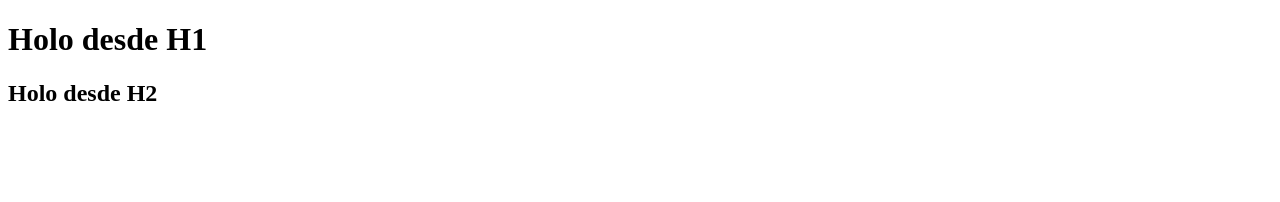
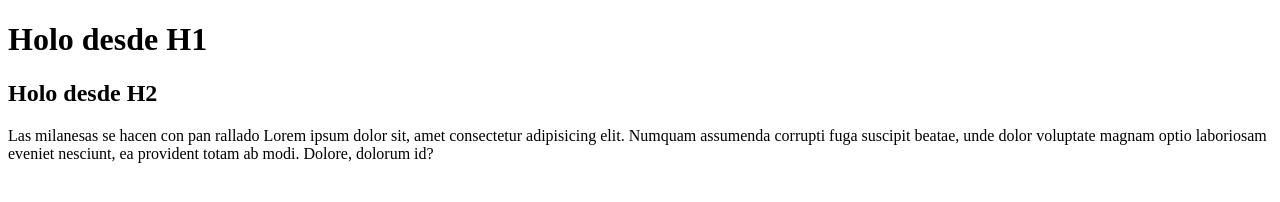
Before and after one commit to agustinfiorde/San-Miguel, a plain HTML site: page index.html in a window 1280 px wide. Drawn offline with Linux system fonts and the light colour scheme.

Commit message:
Añadiendo receta milanesas

```diff
--- a/index.html
+++ b/index.html
@@ -1,12 +1,18 @@
 <!DOCTYPE html>
 <html lang="en">
-<head>
-    <meta charset="UTF-8">
-    <meta name="viewport" content="width=device-width, initial-scale=1.0">
+  <head>
+    <meta charset="UTF-8" />
+    <meta name="viewport" content="width=device-width, initial-scale=1.0" />
     <title>Holo</title>
-</head>
-<body>
+  </head>
+  <body>
     <h1>Holo desde H1</h1>
     <h2>Holo desde H2</h2>
-</body>
+    <div>
+      Las milanesas se hacen con pan rallado Lorem ipsum dolor sit, amet
+      consectetur adipisicing elit. Numquam assumenda corrupti fuga suscipit
+      beatae, unde dolor voluptate magnam optio laboriosam eveniet nesciunt, ea
+      provident totam ab modi. Dolore, dolorum id?
+    </div>
+  </body>
 </html>
```
